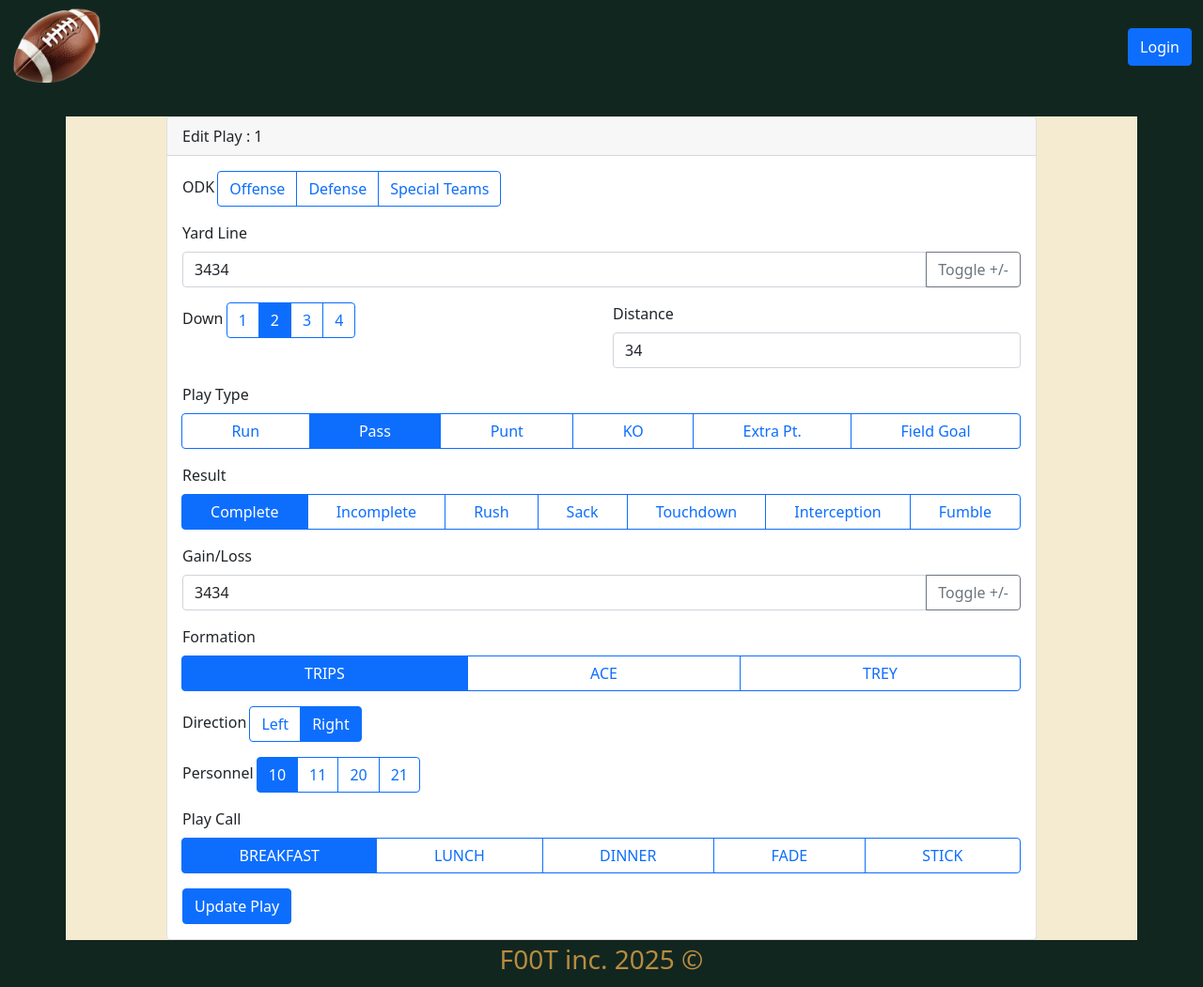
After one commit to kartikriziya/F00T, a Flask app: page /play/1/edit in a window 1280 px wide. The commit adds this page. Shown: the whole page at 94% size. Run offline with Flask 3, Linux system fonts and the light colour scheme; data comes from the database, SQL or seed files in the repository; both versions use the stored data as it was after the commit; some libraries are stand-ins or nearby versions.

Commit message:
edit play added

```diff
--- a/app.py
+++ b/app.py
@@ -1,4 +1,4 @@
-from flask import Flask, render_template, request, redirect, url_for, flash
+from flask import Flask, render_template, request, redirect, url_for, flash, session
 from datetime import datetime
 import os
 from models import db, User, Game, Drive, Play
@@ -67,10 +67,15 @@ def onLogin():
         password = request.form.get('password')
         user = User.query.filter_by(username=username).first()
         if user and user.password == password:
+            session['username'] = user.username  # Save username in session
             return redirect(url_for('game_options'))
         flash('Invalid credentials')
     return render_template('components/login.html')
 
+@app.route('/logout')
+def onLogout():
+    session.pop('username', None)  # Remove the 'username' key from the session
+    return redirect(url_for('onLogin'))  # Redirect to login page after logging out
 
 @app.route('/game-options')
 def game_options():
@@ -184,6 +189,43 @@ def delete_play(play_id):
         flash(f'Error deleting play: {str(e)}', 'error')
     return redirect(url_for('drive_detail', drive_id=drive_id))
 
+@app.route('/play/<int:play_id>/edit', methods=['GET', 'POST'])
+def edit_play(play_id):
+    # Fetch the play object from the database
+    play = Play.query.get_or_404(play_id)
+
+    if request.method == 'POST':
+        try:
+            drive_id=play.drive_id
+            # Update the play object with the form data
+            play.quarter = request.form.get('quarter', type=int)
+            play.down = request.form.get('down', type=int)
+            play.distance = request.form.get('distance', type=int)
+            play.yard_line = request.form.get('yard_line', type=int)
+            play.play_type = request.form.get('play_type')
+            play.play_direction = request.form.get('play_direction')
+            play.result = request.form.get('result')
+            play.gain_loss = request.form.get('gain_loss', type=int)
+            play.personnel = request.form.get('personnel')
+            play.off_form = request.form.get('off_form')
+            play.form_adj = request.form.get('form_adj')
+            play.dir_call = request.form.get('dir_call')
+            play.off_play = request.form.get('off_play')
+
+            # Commit the updated play to the database
+            db.session.commit()
+
+            flash('Play updated successfully!', 'success')
+            return redirect(url_for('drive_detail', drive_id=drive_id))
+        except Exception as e:
+            db.session.rollback()
+            flash(f'Error updating play: {str(e)}', 'error')
+
+    # Render the form to edit the play
+    return render_template('components/edit_play.html', play=play)
+
+
+
 @app.route('/game/<int:game_id>/drivechart')
 def drive_chart(game_id):
     game = Game.query.get_or_404(game_id)
--- /dev/null
+++ b/templates/components/edit_play.html
@@ -0,0 +1,216 @@
+<!-- templates/add_play.html -->
+{% extends "index.html" %} {% block title %}Add Play{% endblock %} {% block
+content %}
+<div class="row justify-content-center">
+  <div class="col-md-10">
+    <div class="card">
+      <div class="card-header">Edit Play : {{ play.id }}</div>
+      <div class="card-body">
+        <form method="POST">
+          <!-- ODK Selection -->
+          <div class="mb-3">
+            <label class="form-label">ODK</label>
+            <div class="btn-group" role="group">
+              <input
+                type="radio"
+                class="btn-check"
+                name="odk"
+                id="odk-o"
+                value="O"
+              />
+              <label class="btn btn-outline-primary" for="odk-o">Offense</label>
+              <input
+                type="radio"
+                class="btn-check"
+                name="odk"
+                id="odk-d"
+                value="D"
+              />
+              <label class="btn btn-outline-primary" for="odk-d">Defense</label>
+              <input
+                type="radio"
+                class="btn-check"
+                name="odk"
+                id="odk-k"
+                value="K"
+              />
+              <label class="btn btn-outline-primary" for="odk-k"
+                >Special Teams</label
+              >
+            </div>
+          </div>
+
+          <!-- Yard Line -->
+          <div class="mb-3">
+            <label class="form-label">Yard Line</label>
+            <div class="input-group">
+              <input
+                type="number"
+                class="form-control"
+                name="yard_line"
+                value="{{ play.yard_line }}"
+              />
+              <button
+                type="button"
+                class="btn btn-outline-secondary"
+                onclick="$('#yard_line').val('-')"
+              >
+                Toggle +/-
+              </button>
+            </div>
+          </div>
+
+          <!-- Down & Distance -->
+          <div class="row mb-3">
+            <div class="col">
+              <label class="form-label">Down</label>
+              <div class="btn-group" role="group">
+                {% for d in range(1, 5) %} <input type="radio" class="btn-check"
+                name="down" id="down-{{ d }}" value="{{ d }}" {% if d ==
+                play.down %} checked{% endif %} />
+                <label class="btn btn-outline-primary" for="down-{{ d }}"
+                  >{{ d }}</label
+                >
+                {% endfor %}
+              </div>
+            </div>
+            <div class="col">
+              <label class="form-label">Distance</label>
+              <input
+                type="number"
+                class="form-control"
+                name="distance"
+                value="{{ play.distance }}"
+              />
+            </div>
+          </div>
+
+          <!-- Play Type -->
+          <div class="mb-3">
+            <label class="form-label">Play Type</label>
+            <div class="btn-group d-flex flex-wrap">
+              {% for type in ['Run', 'Pass', 'Punt', 'KO', 'Extra Pt.', 'Field
+              Goal'] %} <input type="radio" class="btn-check" name="play_type"
+              id="type-{{ type|lower }}" value="{{ type }}" {% if type ==
+              play.play_type %} checked{% endif %} />
+              <label class="btn btn-outline-primary" for="type-{{ type|lower }}"
+                >{{ type }}</label
+              >
+              {% endfor %}
+            </div>
+          </div>
+
+          <!-- Result -->
+          <div class="mb-3">
+            <label class="form-label">Result</label>
+            <div class="btn-group d-flex flex-wrap">
+              {% for result in ['Complete', 'Incomplete', 'Rush', 'Sack',
+              'Touchdown', 'Interception', 'Fumble'] %} <input type="radio"
+              class="btn-check" name="result" id="result-{{ result|lower }}"
+              value="{{ result }}" {% if result == play.result %} checked{%
+              endif %} />
+              <label
+                class="btn btn-outline-primary"
+                for="result-{{ result|lower }}"
+                >{{ result }}</label
+              >
+              {% endfor %}
+            </div>
+          </div>
+
+          <!-- Gain/Loss -->
+          <div class="mb-3">
+            <label class="form-label">Gain/Loss</label>
+            <div class="input-group">
+              <input
+                type="number"
+                class="form-control"
+                name="gain_loss"
+                value="{{play.gain_loss}}"
+              />
+              <button
+                type="button"
+                class="btn btn-outline-secondary"
+                onclick="toggleGainLoss()"
+              >
+                Toggle +/-
+              </button>
+            </div>
+          </div>
+
+          <!-- Formation -->
+          <div class="mb-3">
+            <label class="form-label">Formation</label>
+            <div class="btn-group d-flex flex-wrap">
+              {% for form in ['TRIPS', 'ACE', 'TREY'] %} <input type="radio"
+              class="btn-check" name="off_form" id="form-{{ form|lower }}"
+              value="{{ form }}" {% if form == play.off_form %} checked{% endif
+              %} />
+              <label class="btn btn-outline-primary" for="form-{{ form|lower }}"
+                >{{ form }}</label
+              >
+              {% endfor %}
+            </div>
+          </div>
+
+          <!-- Direction -->
+          <div class="mb-3">
+            <label class="form-label">Direction</label>
+            <div class="btn-group">
+              <input type="radio" class="btn-check" name="dir_call"
+              id="dir-left" value="LEFT" {% if 'LEFT' == play.dir_call %}
+              checked{% endif %} />
+
+              <label class="btn btn-outline-primary" for="dir-left">Left</label>
+              <input type="radio" class="btn-check" name="dir_call"
+              id="dir-right" value="RIGHT" {% if 'RIGHT' == play.dir_call %}
+              checked{% endif %} />
+              <label class="btn btn-outline-primary" for="dir-right"
+                >Right</label
+              >
+            </div>
+          </div>
+
+          <!-- Personnel -->
+          <div class="mb-3">
+            <label class="form-label">Personnel</label>
+            <div class="btn-group">
+              {% for p in ['10', '11', '20', '21'] %} <input type="radio"
+              class="btn-check" name="personnel" id="pers-{{ p }}" value="{{ p
+              }}" {% if p == play.personnel %} checked{% endif %} />
+              <label class="btn btn-outline-primary" for="pers-{{ p }}"
+                >{{ p }}</label
+              >
+              {% endfor %}
+            </div>
+          </div>
+
+          <!-- Play Call -->
+          <div class="mb-3">
+            <label class="form-label">Play Call</label>
+            <div class="btn-group d-flex flex-wrap">
+              {% for call in ['BREAKFAST', 'LUNCH', 'DINNER', 'FADE', 'STICK']
+              %} <input type="radio" class="btn-check" name="off_play"
+              id="call-{{ call|lower }}" value="{{ call }}" {% if call ==
+              play.off_play %} checked{% endif %} />
+              <label class="btn btn-outline-primary" for="call-{{ call|lower }}"
+                >{{ call }}</label
+              >
+              {% endfor %}
+            </div>
+          </div>
+
+          <button type="submit" class="btn btn-primary">Update Play</button>
+        </form>
+      </div>
+    </div>
+  </div>
+</div>
+
+<script>
+  function toggleGainLoss() {
+    const input = document.querySelector('input[name="gain_loss"]')
+    input.value = input.value ? -1 * parseInt(input.value) : ""
+  }
+</script>
+{% endblock %}
--- a/templates/index.html
+++ b/templates/index.html
@@ -20,12 +20,14 @@
     {% block head %}{% endblock %}
   </head>
   <body>
-    <div class="container-fluid">
-      <div class="row" id="header">
-        <div
-          class="col-6"
-          style="background-color: rgb(255, 166, 0); height: 100px"
-        >
+    <div
+      class="container-fluid"
+      style="background-color: #122620; min-height: 100vh"
+    >
+      <!-- HEADER -->
+      <div class="row" id="header" style="background-color: ; height: 100px">
+        <!-- heaer_left -->
+        <div class="col-6" id="header_left">
           <a href="{{ url_for('index') }}">
             <img
               src="{{ url_for('static', filename='images/F00T.png') }}"
@@ -34,26 +36,52 @@
             />
           </a>
         </div>
+        <!-- header_right -->
         <div
-          class="col-6 d-flex flex-row-reverse bd-highlight align-items-center"
-          style="background-color: rgb(255, 166, 0); height: 100px"
+          class="col-6 d-flex justify-content-end bd-highlight align-items-center"
+          id="header_right"
         >
+          {% if session.get('username') %}
+          <h1 class="me-2" style="color: #b68d40; font-size: 1.5rem">
+            Welcome, {{ session['username'] }}!
+          </h1>
+
+          <!-- Logout Button -->
+          <a href="{{ url_for('onLogout') }}">
+            <button
+              class="btn btn-danger ms-2 align-items-center"
+              style="height: 40px; width: auto; font-size: 1rem"
+            >
+              Logout
+            </button>
+          </a>
+
+          {% else %}
+          <!-- Login Form Button -->
           <a href="{{ url_for('login') }}">
-            <button class="btn btn-primary" style="height: 50px; width: 150px">
+            <button
+              class="btn btn-primary align-items-center"
+              style="height: 40px; width: auto; font-size: 1rem"
+            >
               Login
             </button>
           </a>
+          {% endif %}
         </div>
       </div>
 
-      <div class="content-wrapper">
-        <div class="container mt-4">{% block content %}{% endblock %}</div>
+      <!-- CONTENT -->
+      <div class="content-wrapper" style="min-height: 100vh">
+        <div class="container mt-4" style="background-color: #f4ebd0">
+          {% block content %}{% endblock %}
+        </div>
       </div>
 
-      <div class="row fixed-bottom" id="footer">
+      <!-- FOOTER -->
+      <div class="row" id="footer">
         <div
           class="col-12 d-flex align-items-center justify-content-center"
-          style="background-color: rgb(255, 166, 0); height: 50px"
+          style="color: #b68d40; height: 50px"
         >
           <h3>F00T inc. 2025 ©</h3>
         </div>
```
Also changed, not shown: templates/components/drive_detail.html (+10 -1 lines), instance/football.db.
